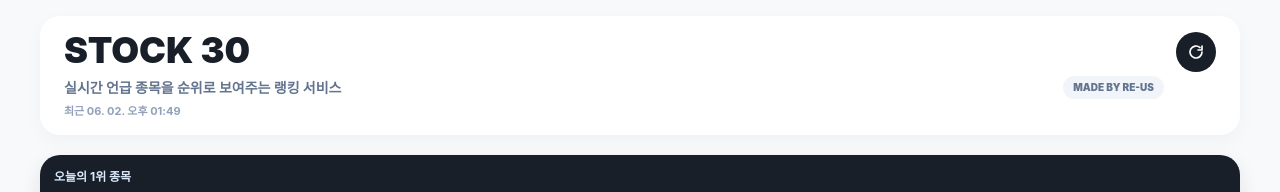
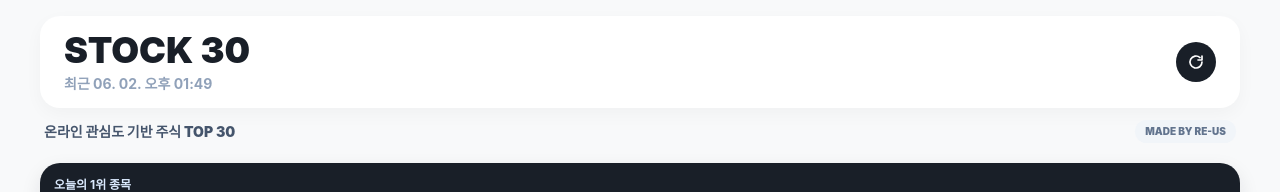
Before and after one commit to re-us/stock-30, a Next.js app: page / in a window 1280 px wide. Shown: the top 192 px of the page. Built offline with nearby package versions, Linux system fonts and the light colour scheme; no server answers.

Commit message:
Reposition header tagline

```diff
--- a/src/components/Header.tsx
+++ b/src/components/Header.tsx
@@ -6,19 +6,12 @@ type HeaderProps = {
 
 export function Header({ onRefresh, isRefreshing, updatedAt }: HeaderProps) {
   return (
-    <header className="rounded-[20px] bg-white px-4 py-3 shadow-[0_6px_18px_rgba(15,23,42,0.035)] sm:px-6 sm:py-4">
-      <div className="flex items-start justify-between gap-3">
+    <header>
+      <div className="rounded-[20px] bg-white px-4 py-3 shadow-[0_6px_18px_rgba(15,23,42,0.035)] sm:px-6 sm:py-4">
+      <div className="flex items-center justify-between gap-3">
         <div className="min-w-0 flex-1">
           <h1 className="text-[22px] font-black leading-none tracking-normal text-[#191f28] sm:text-4xl">STOCK 30</h1>
-          <div className="mt-2 flex flex-wrap items-center justify-between gap-x-3 gap-y-1">
-            <p className="min-w-0 text-xs font-bold leading-4 text-slate-500 sm:text-sm">
-              실시간 언급 종목을 순위로 보여주는 랭킹 서비스
-            </p>
-            <span className="ml-auto rounded-full bg-slate-100 px-2.5 py-1 text-[10px] font-black uppercase tracking-normal text-slate-500">
-              made by re-us
-            </span>
-          </div>
-          <p className="mt-1 text-[11px] font-bold leading-4 text-slate-400">최근 {formatKoreanTime(updatedAt)}</p>
+          <p className="mt-2 text-xs font-bold leading-4 text-slate-400 sm:text-sm">최근 {formatKoreanTime(updatedAt)}</p>
         </div>
         <button
           type="button"
@@ -41,6 +34,13 @@ export function Header({ onRefresh, isRefreshing, updatedAt }: HeaderProps) {
           </svg>
         </button>
       </div>
+      </div>
+      <div className="mt-3 flex items-center justify-between gap-3 px-1">
+        <p className="text-sm font-black leading-5 text-slate-600">온라인 관심도 기반 주식 TOP 30</p>
+        <span className="shrink-0 rounded-full bg-slate-100 px-2.5 py-1 text-[10px] font-black uppercase tracking-normal text-slate-500">
+          made by re-us
+        </span>
+      </div>
     </header>
   );
 }
```
